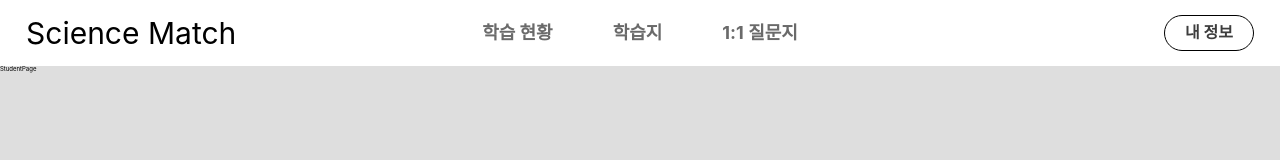
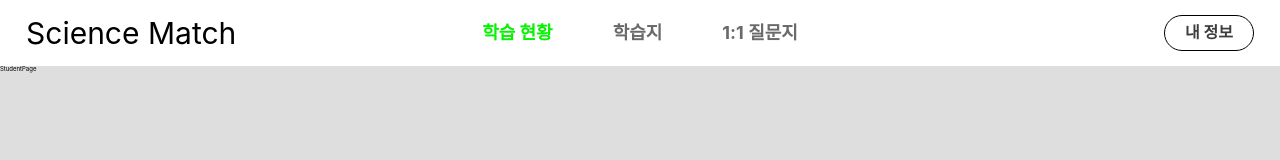
Before and after one commit to SCIENCE-MATCH/SCIENCE-MATCH-Client, a React (Create React App) app: page /student in a window 1280 px wide. Shown: the top 160 px of the page. Built offline with nearby package versions, Linux system fonts and the light colour scheme.

Commit message:
feat: 버튼 클릭 시 색상 변경

```diff
--- a/src/components/Student/PageLayout.jsx
+++ b/src/components/Student/PageLayout.jsx
@@ -1,11 +1,19 @@
-import React from "react";
+import React, { useState } from "react";
 import StudentHeader from "./StudentHeader";
 import styled from "styled-components";
 
+export const NAV_LIST = ["학습 현황", "학습지", "1:1 질문지"];
+
 const PageLayout = ({ children }) => {
+  const [clickedList, setClickedList] = useState("학습 현황");
+
+  const handleClickList = (value) => {
+    setClickedList(value);
+  };
+
   return (
     <St.Wrapper>
-      <StudentHeader />
+      <StudentHeader clickedList={clickedList} handleClickList={handleClickList} />
       {children}
     </St.Wrapper>
   );
--- a/src/components/Student/StudentHeader.jsx
+++ b/src/components/Student/StudentHeader.jsx
@@ -1,21 +1,34 @@
 import React from "react";
+import { useNavigate } from "react-router-dom";
 import styled from "styled-components";
+import { NAV_LIST } from "./PageLayout";
 
-const NAV_LIST = ["학습 현황", "학습지", "1:1 질문지"];
+const StudentHeader = ({ clickedList, handleClickList }) => {
+  const navigate = useNavigate();
 
-const StudentHeader = () => {
+  const handleClickInfoBtn = () => {
+    // 추후 경로 확정 시, 수정 예정!
+    navigate("/");
+  };
+
   return (
     <St.HeaderWrapper>
       <St.Title>Science Match</St.Title>
 
-      <St.BtnWrapper>
+      <St.NavBar>
         {NAV_LIST.map((it) => {
-          return <St.Btn>{it}</St.Btn>;
+          return (
+            <St.List key={it} $isClickedList={it === clickedList} onClick={(e) => handleClickList(e.target.innerHTML)}>
+              {it}
+            </St.List>
+          );
         })}
-      </St.BtnWrapper>
+      </St.NavBar>
 
       <St.InfoBtnWrapper>
-        <St.InfoBtn type="button">내 정보</St.InfoBtn>
+        <St.InfoBtn type="button" onClick={handleClickInfoBtn}>
+          내 정보
+        </St.InfoBtn>
       </St.InfoBtnWrapper>
     </St.HeaderWrapper>
   );
@@ -42,14 +55,17 @@ const St = {
     font-size: 3rem;
   `,
 
-  BtnWrapper: styled.div`
+  NavBar: styled.nav`
     display: flex;
     justify-content: center;
+
     gap: 6rem;
   `,
 
-  Btn: styled.button`
-    color: ${({ theme }) => theme.colors.headerLi};
+  List: styled.li`
+    list-style: none;
+
+    color: ${({ theme, $isClickedList }) => ($isClickedList ? theme.colors.mainColor : theme.colors.headerLi)};
     line-height: 2.606rem;
     font-weight: 700;
     font-size: 1.8rem;
```
